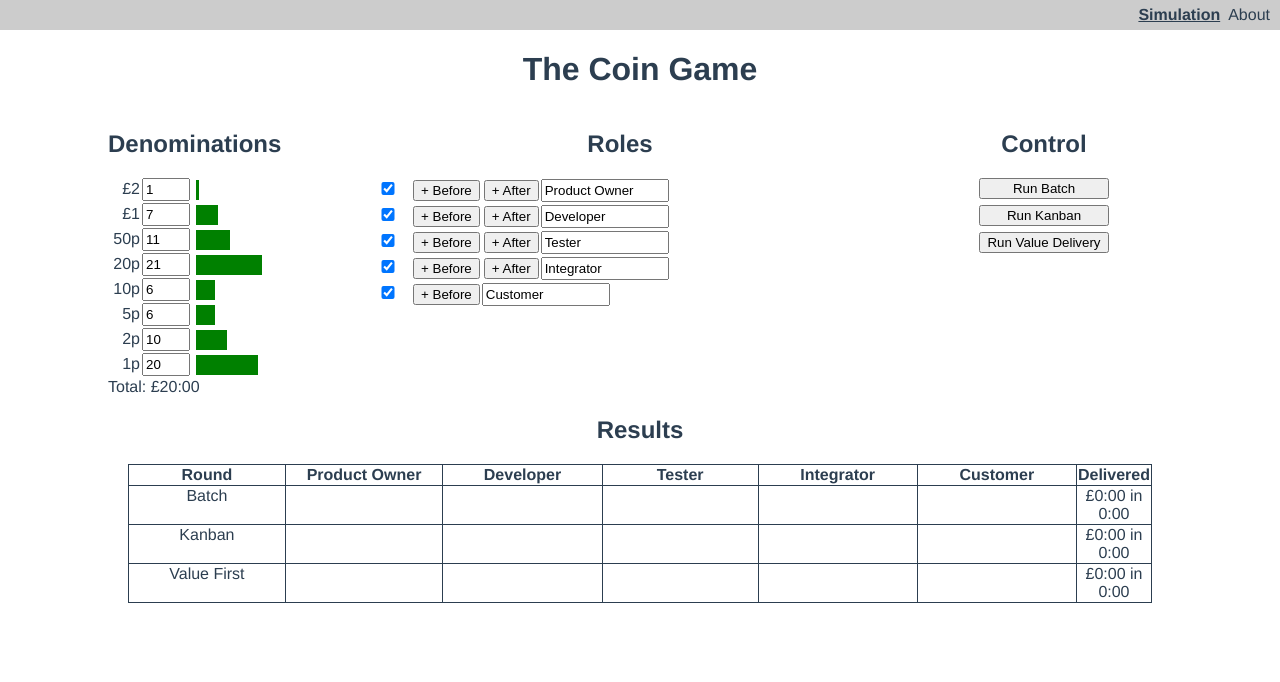
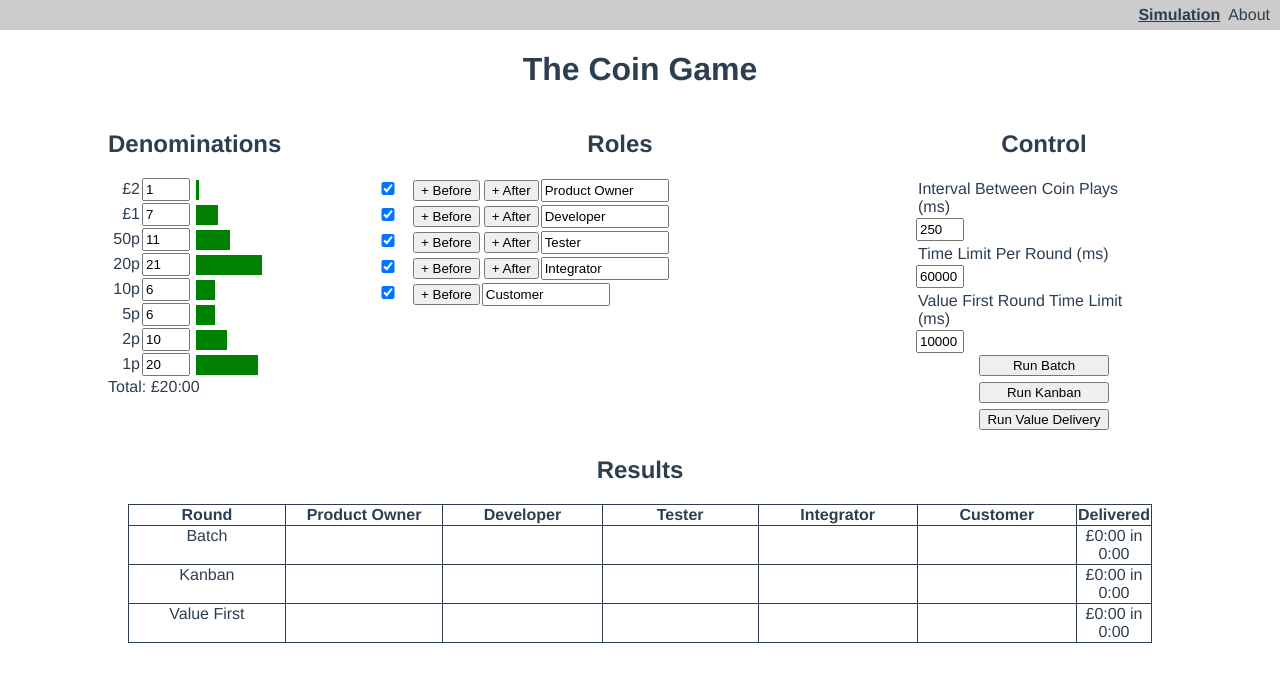
Before and after one commit to hogsmill/coin-game, a Vue app in the folder coin-game/: page / in a window 1280 px wide. Shown: the top 682 px of the page. Built offline with nearby package versions, Linux system fonts and the light colour scheme.

Commit message:
Add interval and limit editing

```diff
--- a/coin-game/src/App.vue
+++ b/coin-game/src/App.vue
@@ -53,7 +53,7 @@
         </div>
           Total: £{{total()}}
       </div>
-      <div class="roles"  v-if="!stateSet">
+      <div class="roles" v-if="!stateSet">
         <h2>Roles</h2>
         <div>
           <div v-for="role in state.roles" :key="role['name'].replace(' ', '')" class="role">
@@ -66,6 +66,14 @@
       </div>
       <div class="run" :class="{ 'running': stateSet }">
         <h2>Control</h2>
+        <div v-if="!stateSet">
+          <label for="interval">Interval Between Coin Plays (ms)</label>
+          <input type="input" id="interval" name="interval" v-model="interval">
+          <label for="timeLimit">Time Limit Per Round (ms)</label>
+          <input type="input" id="timeLimit" name="timeLimit" v-model="state['timeLimit']">
+          <label for="valueTimeLimit">Value First Round Time Limit (ms)</label>
+          <input type="input" id="valueTimeLimit" name="valueTimeLimit" v-model="state['valueTimeLimit']">
+        </div>
         <button @click="go(0)" :disabled="state['running']">Run Batch</button>
         <button @click="go(1)" :disabled="state['running']">Run Kanban</button>
         <button @click="go(2)" :disabled="state['running']">Run Value Delivery</button>
@@ -243,13 +251,13 @@ export default {
       }
     },
     incrementTime(round) {
-      this.state['rounds'][round]['time'] = this.state['rounds'][round]['time'] + this.interval
+      this.state['rounds'][round]['time'] = this.state['rounds'][round]['time'] + parseInt(this.interval)
       return this.state['rounds'][round]['time']
     },
     complete(round) {
       var limit = this.state['rounds'][round]['name'] == 'Value First'
         ? this.state['valueTimeLimit'] : this.state['timeLimit']
-       return this.state['rounds'][round]['time'] >= limit ||
+       return this.state['rounds'][round]['time'] >= parseInt(limit) ||
         this.state['rounds'][round]['delivered'] == this.state['total']
     },
     run() {
@@ -334,7 +342,6 @@ export default {
 
   .run { width: 20%; display: inline-block; padding-left: 40px; }
   .run div { text-align: left; }
-  .run input { width: 5%; }
   .run label { width: 80%; text-align: left; }
   .run button { margin: 0 auto 6px auto; display: block; width: 130px; }
   .running { width: 100%; }
```
